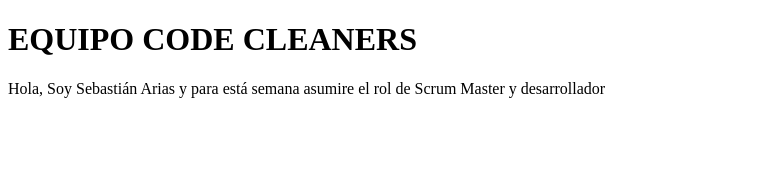
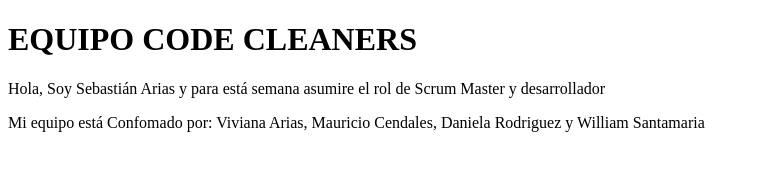
Before and after one commit to codecleanersteam/udeaciclo3, a plain HTML site: page Sebastian.html in a window 1280 px wide. Shown: the whole page, without its empty margins (0-759 px from the left). Drawn offline with Linux system fonts and the light colour scheme.

Commit message:
Ahora agrego a mis compañeros de equipo mediante un párrafo

```diff
--- a/Sebastian.html
+++ b/Sebastian.html
@@ -9,5 +9,6 @@
 <body>
     <h1>EQUIPO CODE CLEANERS</h1>
     <p>Hola, Soy Sebastián Arias y para está semana asumire el rol de Scrum Master y desarrollador</p>
+    <p>Mi equipo está Confomado por: Viviana Arias, Mauricio Cendales, Daniela Rodriguez y William Santamaria</p>
 </body>
 </html>
```
